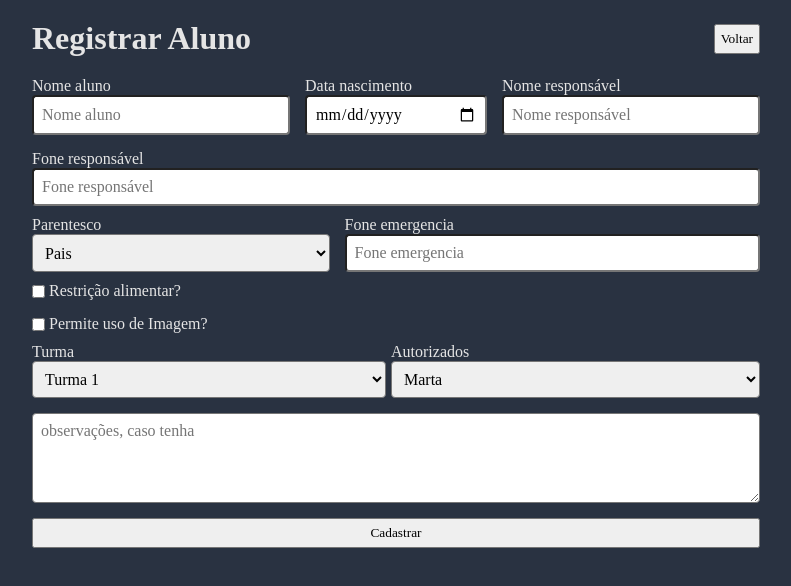
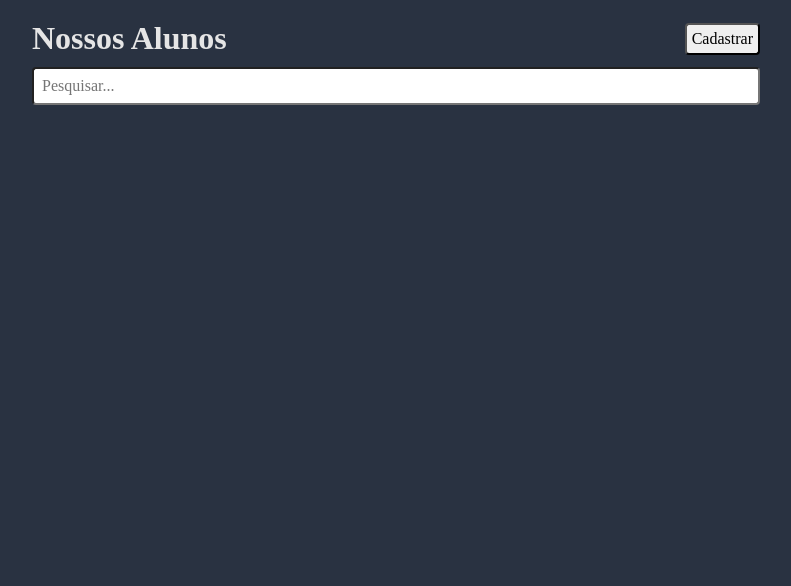
Before and after one commit to jonathan-sengel/sga_alunos_reactjs, a React (Create React App) app: page / in a window 1280 px wide. Shown: the top 586 px of the page, without its empty margins (244-1035 px from the left). Built offline with nearby package versions, Linux system fonts and the light colour scheme; a web font is replaced by a local one.

Commit message:
implementação componente filtro
Foi realizada criação e implementação do componente filtro dentro da Homepage.. alguns ajustes no componente input tambem foram realizados.

```diff
--- a/src/App.js
+++ b/src/App.js
@@ -6,7 +6,7 @@ class App extends React.Component {
 
   constructor(props) {
     super(props);
-    this.state = { isHome: false, isRegister: true };
+    this.state = { isHome: true, isRegister: false };
   }
 
   onChangePage = () => {
--- /dev/null
+++ b/src/components/Filter/FilterComponent.jsx
@@ -0,0 +1,28 @@
+import React from "react";
+import InputComponent from "../InputComponent/InputComponent";
+import PropTypes from "prop-types";
+
+class FilterComponent extends React.Component {
+  static propyTypes = {
+    handleOnChange: PropTypes.func,
+  };
+
+  render() {
+    return (
+      <div
+        className="divContainer"
+        style={{ padding: "0 20px", color: "#E5E5E5", marginTop: "10px" }}
+      >
+        <InputComponent
+          type="text"
+          name="filter"
+          id="filter"
+          placeholderText="Pesquisar..."
+          actionOnChange={this.props.handleOnChange}
+        />
+      </div>
+    );
+  }
+}
+
+export default FilterComponent;
--- a/src/components/Form/FormComponent.jsx
+++ b/src/components/Form/FormComponent.jsx
@@ -98,6 +98,7 @@ class FormComponent extends React.Component {
             value={this.state.nome}
             actionOnChange={this.handleChange}
             placeholderText="Nome aluno"
+            labelText="Nome aluno"
           />
           <InputComponent
             type="date"
@@ -106,6 +107,7 @@ class FormComponent extends React.Component {
             value={this.state.dataNasc}
             actionOnChange={this.handleChange}
             placeholderText="Data nascimento"
+            labelText="Data nascimento"
           />
           <InputComponent
             type="text"
@@ -114,6 +116,7 @@ class FormComponent extends React.Component {
             value={this.state.nomeResponsavel}
             actionOnChange={this.handleChange}
             placeholderText="Nome responsável"
+            labelText="Nome responsável"
           />
           <InputComponent
             type="tel"
@@ -122,6 +125,7 @@ class FormComponent extends React.Component {
             value={this.state.telefone}
             actionOnChange={this.handleChange}
             placeholderText="Fone responsável"
+            labelText="Fone responsável"
             maxLength={14}
           />
         </div>
@@ -140,6 +144,7 @@ class FormComponent extends React.Component {
             id="telefoneEmergencia"
             value={this.state.telefoneEmergencia}
             placeholderText="Fone emergencia"
+            labelText="Fone emergencia"
             actionOnChange={this.handleChange}
             maxLength={14}
           />
--- a/src/components/InputComponent/InputComponent.jsx
+++ b/src/components/InputComponent/InputComponent.jsx
@@ -7,6 +7,7 @@ class InputComponent extends React.Component {
     name: PropTypes.string,
     id: PropTypes.string,
     placeholderText: PropTypes.string,
+    labelText: PropTypes.string,
     actionOnChange: PropTypes.func,
     maxLength: PropTypes.number,
     value: PropTypes.string,
@@ -18,13 +19,14 @@ class InputComponent extends React.Component {
       name,
       id,
       placeholderText,
+      labelText,
       actionOnChange,
       maxLength,
       value,
     } = this.props;
     return (
       <div style={{ display: "flex", flexDirection: "column", flexGrow: "1" }}>
-        <label htmlFor={id}>{placeholderText}</label>
+        <label htmlFor={id}>{labelText}</label>
         <input
           type={type}
           name={name}
--- a/src/index.css
+++ b/src/index.css
@@ -19,6 +19,7 @@ h1 {
 }
 
 input,
+button,
 label,
 textarea,
 select,
--- a/src/pages/Home/HomePage.jsx
+++ b/src/pages/Home/HomePage.jsx
@@ -1,28 +1,43 @@
 import React from "react";
 import Header from "../../components/Header";
 import StudentItem from "../../components/StudentItem";
+import FilterComponent from "../../components/Filter/FilterComponent";
 import PropTypes from "prop-types";
 
 class HomePage extends React.Component {
   constructor(props) {
     super(props);
     const listaAlunos = JSON.parse(localStorage.getItem("listaAlunos"));
-    this.state = { listaDeAlunos: listaAlunos ? listaAlunos : [] };
+    this.state = {
+      listaDeAlunos: listaAlunos ? listaAlunos : [],
+      listaDeAlunosFiltrados: listaAlunos ? listaAlunos : [],
+    };
   }
   static propTypes = {
     actionClick: PropTypes.func,
   };
 
+  handleOnChange = (event) => {
+    const value = event.target.value.toLowerCase();
+    const filtered = this.state.listaDeAlunos.filter((aluno) =>
+      aluno.nome.toLowerCase().includes(value)
+    );
+    this.setState({
+      listaDeAlunosFiltrados: filtered,
+    });
+  };
+
   render() {
-    const { listaDeAlunos } = this.state;
+    const { listaDeAlunos, listaDeAlunosFiltrados } = this.state;
     return (
       <>
         <Header buttonText={"Cadastrar"} onButtonClick={this.props.actionClick}>
           Nossos Alunos
         </Header>
+        <FilterComponent handleOnChange={this.handleOnChange} />
         <ul style={{ listStyle: "none", padding: "10px 20px" }}>
           {listaDeAlunos &&
-            listaDeAlunos.map((aluno, index) => {
+            listaDeAlunosFiltrados.map((aluno, index) => {
               return <StudentItem key={index} dadosAluno={aluno} />;
             })}
         </ul>
```
Also changed, not shown: src/pages/Register/RegisterPage.jsx (+10 -11 lines).
